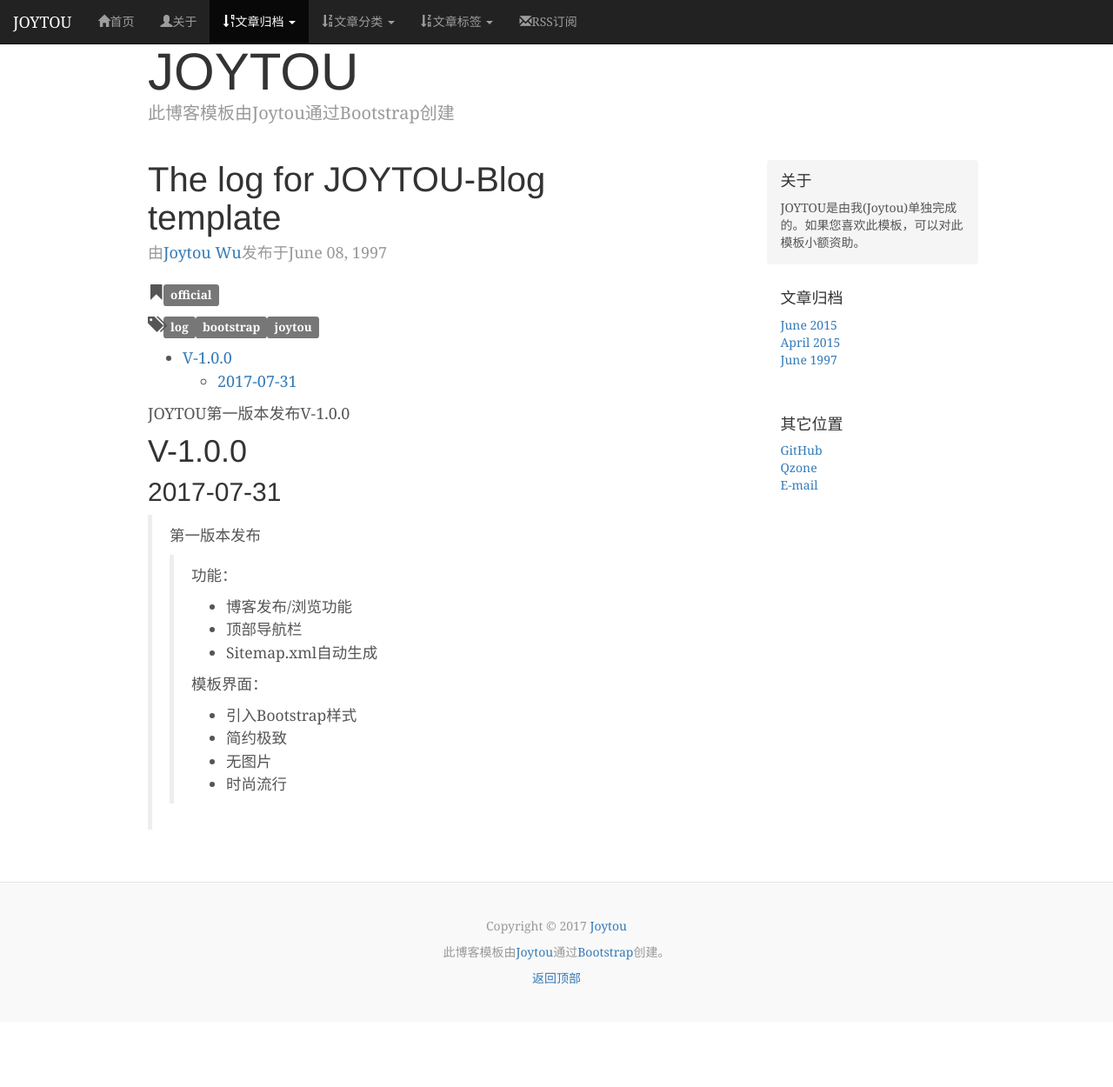
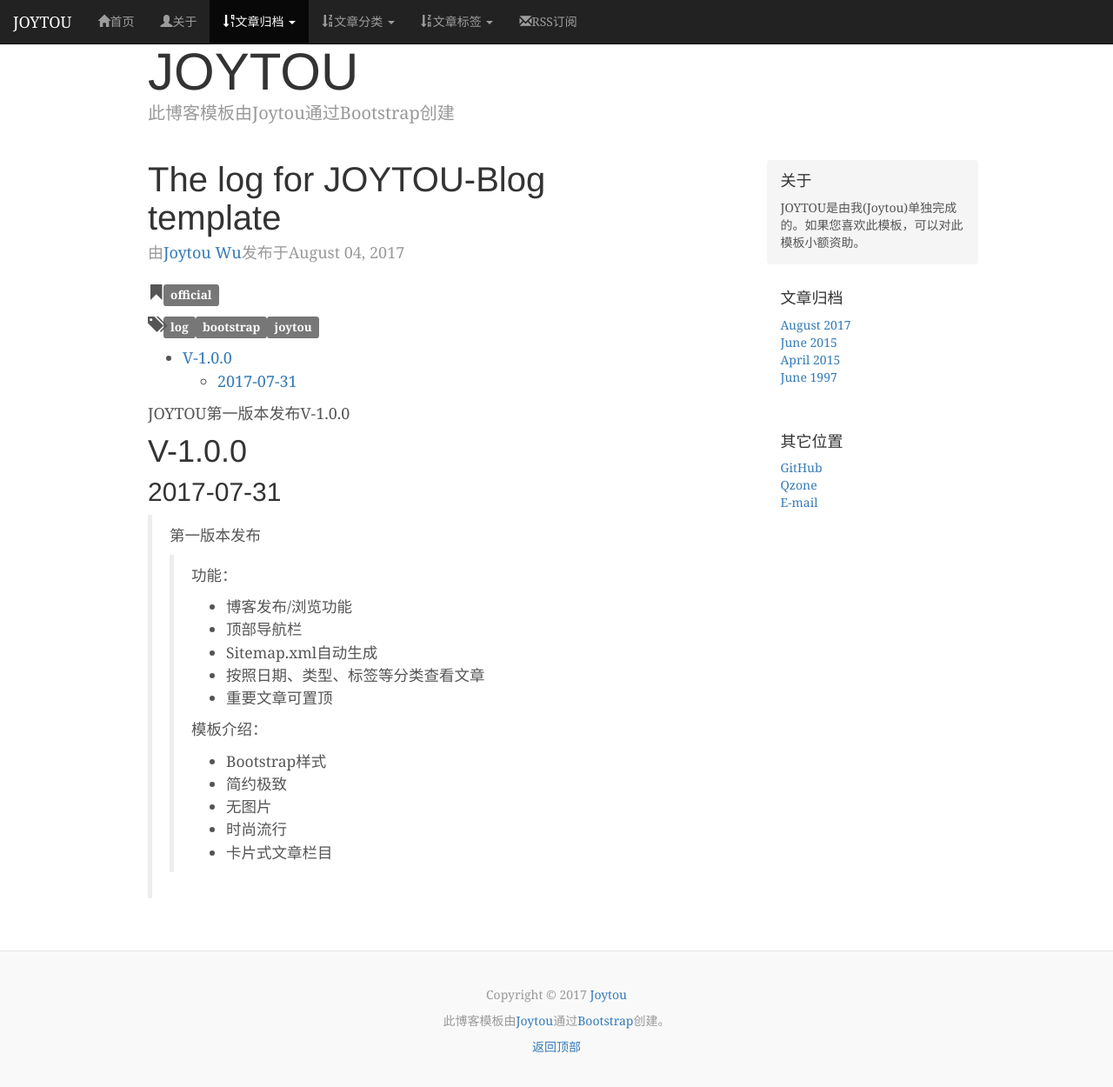
Before and after one commit to joytou/joytou.github.io, a Jekyll site: the page built from _posts/2017-08-04-LOG.md, in a window 1280 px wide and 1254 px high. Shown: the top 1250 px of the window at 87% size. Built offline with Jekyll 4.4.1, drawn with Linux system fonts in a browser that asks for light colours; nearby versions of some CDN libraries.

Commit message:
Update and rename 1997-06-09-LOG.md to 2017-08-04-LOG.md

```diff
--- a/_posts/1997-06-09-LOG.md
+++ b/_posts/2017-08-04-LOG.md
@@ -1,7 +1,7 @@
 ---
 layout: post
 title: "The log for JOYTOU-Blog template"
-date: 1997-06-08 14:20:00 +0800
+date: 2017-08-04 10:00:00 +0800
 nav: post
 stickie: true
 category: official
@@ -20,9 +20,12 @@
 >> - 博客发布/浏览功能
 >> - 顶部导航栏
 >> - Sitemap.xml自动生成
+>> - 按照日期、类型、标签等分类查看文章
+>> - 重要文章可置顶
 >>
->> 模板界面：
->> - 引入Bootstrap样式
+>> 模板介绍：
+>> - Bootstrap样式
 >> - 简约极致
 >> - 无图片
 >> - 时尚流行
+>> - 卡片式文章栏目
```
